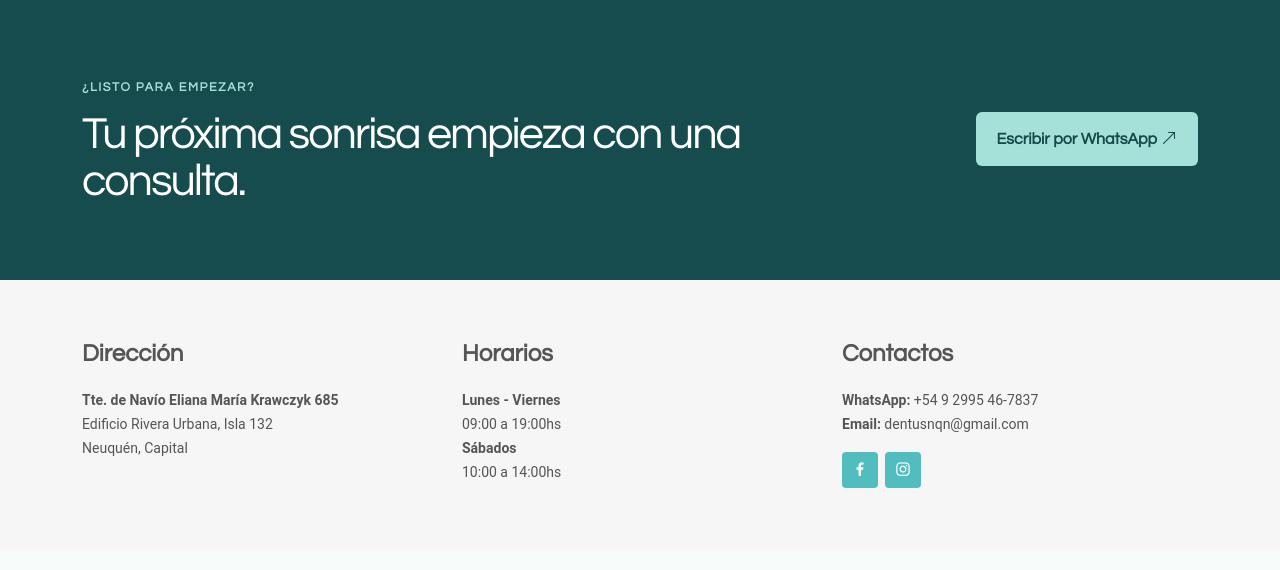
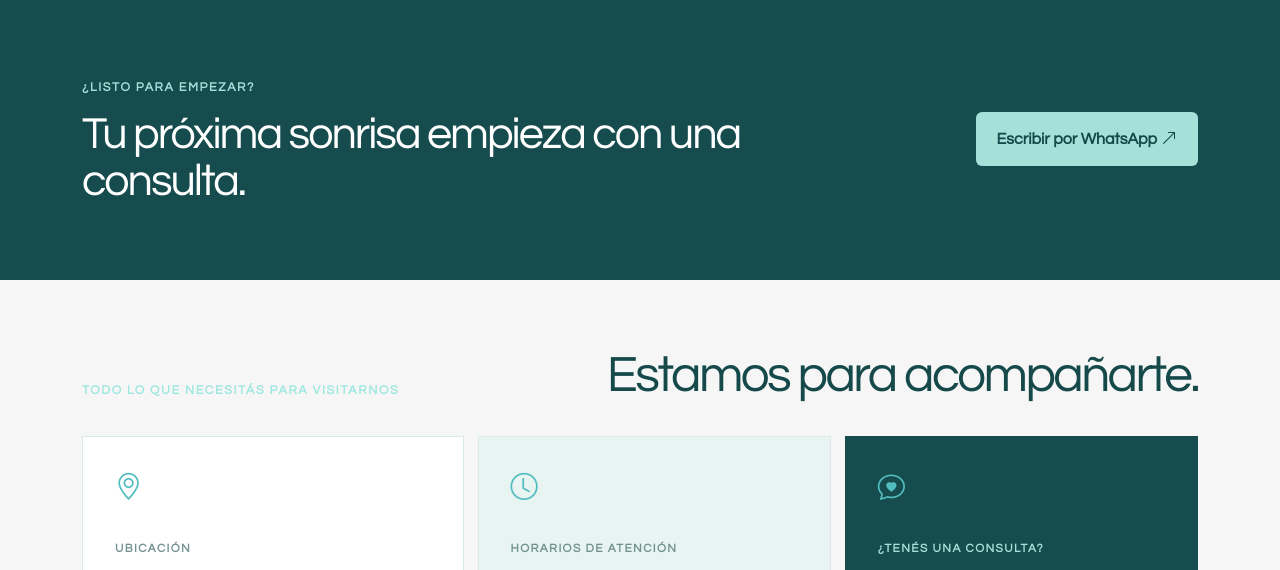
Before and after one commit to mokelean/dentus, a PHP site: page / in a window 1280 px wide. Shown: the part 3064-3634 px from the top of the page. Run offline with PHP 8.4, Linux system fonts and the light colour scheme.

Commit message:
Redesign contact information section

```diff
--- a/assets/css/style.css
+++ b/assets/css/style.css
@@ -2116,6 +2116,24 @@ section {
 .dentus-refresh .booking-button { flex: 0 0 auto; padding: 15px 21px; border-radius: 6px; background: #a5e0d9; color: #15494a; font-weight: 700; text-decoration: none; }
 .dentus-refresh .booking-button:hover { background: #fff; color: #15494a; }
 .dentus-refresh .location-map { padding: 25px 0 0; background: #f6faf9; }
+.dentus-refresh .contact-showcase { padding: 100px 0 76px; background: #f6faf9; }
+.dentus-refresh .contact-heading { display: flex; align-items: end; justify-content: space-between; margin-bottom: 35px; }
+.dentus-refresh .contact-heading h2 { margin: 10px 0 0; color: #15494a; font-size: clamp(2rem, 4vw, 3.55rem); line-height: 1; letter-spacing: -.05em; }
+.dentus-refresh .contact-grid { display: grid; grid-template-columns: 1.08fr 1fr 1fr; gap: 14px; }
+.dentus-refresh .contact-card { position: relative; min-height: 290px; padding: 32px; background: #fff; border: 1px solid #dceae7; color: #244e4e; text-decoration: none; transition: transform .25s ease, box-shadow .25s ease; }
+.dentus-refresh .contact-card:hover { color: #244e4e; transform: translateY(-6px); box-shadow: 0 18px 32px rgba(23, 79, 80, .1); }
+.dentus-refresh .contact-card > i { display: block; margin-bottom: 28px; color: #52bdbf; font-size: 1.7rem; }
+.dentus-refresh .contact-card > span { color: #73918f; font-size: .74rem; letter-spacing: .12em; text-transform: uppercase; font-weight: 700; }
+.dentus-refresh .contact-card h3 { margin: 10px 0; color: #15494a; font-size: 1.55rem; letter-spacing: -.03em; }
+.dentus-refresh .contact-card p { color: #587574; line-height: 1.62; }
+.dentus-refresh .contact-card > b { position: absolute; bottom: 30px; color: #1e7f80; font-size: .92rem; }
+.dentus-refresh .hours-card { background: #e7f4f1; }
+.dentus-refresh .contact-action { background: #164c4d; border-color: #164c4d; }
+.dentus-refresh .contact-action h3, .dentus-refresh .contact-action p { color: #fff; }
+.dentus-refresh .contact-action > span { color: #a5e0d9; }
+.dentus-refresh .contact-action > a { display: inline-block; margin-top: 5px; color: #164c4d; background: #a5e0d9; padding: 10px 14px; font-size: .9rem; font-weight: 700; text-decoration: none; }
+.dentus-refresh .contact-action .social-links { position: absolute; right: 28px; bottom: 28px; display: flex; gap: 8px; }
+.dentus-refresh .contact-action .social-links a { display: grid; width: 32px; height: 32px; place-items: center; border: 1px solid #75aaa5; color: #fff; text-decoration: none; }
 .dentus-refresh .map-shell { position: relative; min-height: 410px; overflow: hidden; border-radius: 18px 18px 0 0; background: #dcebe7; }
 .dentus-refresh .map-shell iframe { width: 100%; height: 410px; border: 0; filter: saturate(.72) contrast(.92); }
 .dentus-refresh .map-card { position: absolute; z-index: 1; top: 42px; left: 42px; width: 335px; padding: 31px; background: #164c4d; color: #fff; box-shadow: 0 20px 45px rgba(12, 58, 59, .24); }
@@ -2130,6 +2148,7 @@ section {
   .dentus-refresh .hero-visual img { height: 420px; }
   .dentus-refresh .booking-band .container { align-items: flex-start; flex-direction: column; }
   .dentus-refresh .map-card { left: 25px; top: 25px; }
+  .dentus-refresh .contact-grid { grid-template-columns: 1fr; }
 }
 @media (max-width: 767px) {
   .dentus-refresh .hero-copy h1 { font-size: 3.3rem; }
@@ -2140,4 +2159,6 @@ section {
   .dentus-refresh .intro-panel, .dentus-refresh .services, .dentus-refresh .care-story { padding: 76px 0; }
   .dentus-refresh .map-shell, .dentus-refresh .map-shell iframe { min-height: 500px; height: 500px; }
   .dentus-refresh .map-card { top: auto; bottom: 0; left: 0; width: 100%; }
-}
+  .dentus-refresh .contact-showcase { padding: 72px 0 54px; }
+  .dentus-refresh .contact-card { min-height: 250px; }
+}
--- a/index.php
+++ b/index.php
@@ -153,52 +153,22 @@
   </main>
 
   <footer id="footer">
-    <div class="footer-top">
+    <section class="footer-top contact-showcase">
       <div class="container">
-        <div class="row">
-
-          <div class="col-lg-4 col-md-6">
-            <div class="footer-info">
-              <h3>Dirección</h3>
-              <p>
-                <strong>Tte. de Navío Eliana María Krawczyk 685</strong><br>
-                Edificio Rivera Urbana, Isla 132<br>
-                Neuquén, Capital
-              </p>
-            </div>
+        <div class="contact-heading"><span class="eyebrow">Todo lo que necesitás para visitarnos</span><h2>Estamos para acompañarte.</h2></div>
+        <div class="contact-grid">
+          <a class="contact-card" href="https://www.google.com/maps/search/?api=1&amp;query=-38.97709197170716,-68.05107392405935" target="_blank" rel="noopener noreferrer">
+            <i class="bi bi-geo-alt"></i><span>Ubicación</span><h3>Isla 132, Neuquén</h3><p>Tte. de Navío Eliana María Krawczyk 685 · Edificio Rivera Urbana</p><b>Ver en el mapa <i class="bi bi-arrow-up-right"></i></b>
+          </a>
+          <div class="contact-card hours-card">
+            <i class="bi bi-clock"></i><span>Horarios de atención</span><h3>Te esperamos.</h3><p><b>Lunes a viernes</b> · 09:00 a 19:00 hs<br><b>Sábados</b> · 10:00 a 14:00 hs</p>
           </div>
-
-          <div class="col-lg-4 col-md-6">
-            <div class="footer-info">
-              <h3>Horarios</h3>
-              <p>
-                <strong>Lunes - Viernes</strong><br>
-                09:00 a 19:00hs
-              </p>
-              <p>
-                <strong>Sábados</strong><br>
-                10:00 a 14:00hs
-              </p>
-            </div>
+          <div class="contact-card contact-action">
+            <i class="bi bi-chat-heart"></i><span>¿Tenés una consulta?</span><h3>Hablemos.</h3><p>Escribinos y coordinamos tu turno de la manera más simple.</p><a href="https://wa.me/5492995467837">WhatsApp <i class="bi bi-arrow-up-right"></i></a><div class="social-links"><a href="https://www.facebook.com/DentusUrquiza/" aria-label="Facebook"><i class="bx bxl-facebook"></i></a><a href="https://www.instagram.com/dentus.nqn/" target="_blank" rel="noopener noreferrer" aria-label="Instagram"><i class="bx bxl-instagram"></i></a></div>
           </div>
-
-          <div class="col-lg-4 col-md-6">
-            <div class="footer-info">
-              <h3>Contactos</h3>
-              <p>
-                <strong>WhatsApp:</strong> +54 9 2995 46-7837<br>
-                <strong>Email:</strong> dentusnqn@gmail.com
-              </p>
-              <div class="social-links mt-3">
-                <a href="https://www.facebook.com/DentusUrquiza/" class="facebook"><i class="bx bxl-facebook"></i></a>
-                <a href="https://www.instagram.com/dentus.nqn/" class="instagram" target="_blank" rel="noopener noreferrer"><i class="bx bxl-instagram"></i></a>
-              </div>
-            </div>
-          </div>
-
         </div>
       </div>
-    </div>
+    </section>
 
     <section class="location-map">
       <div class="container">
```
